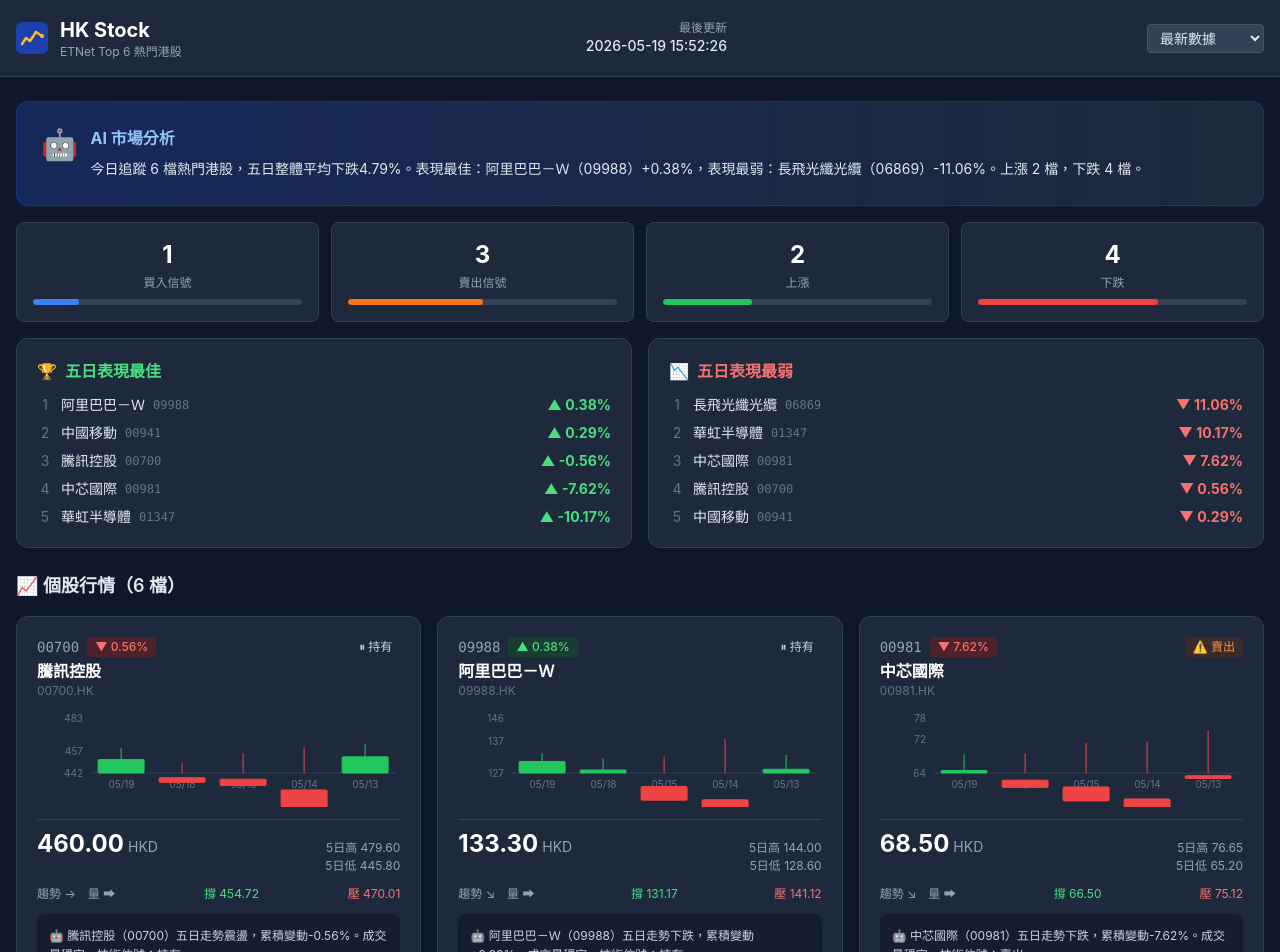
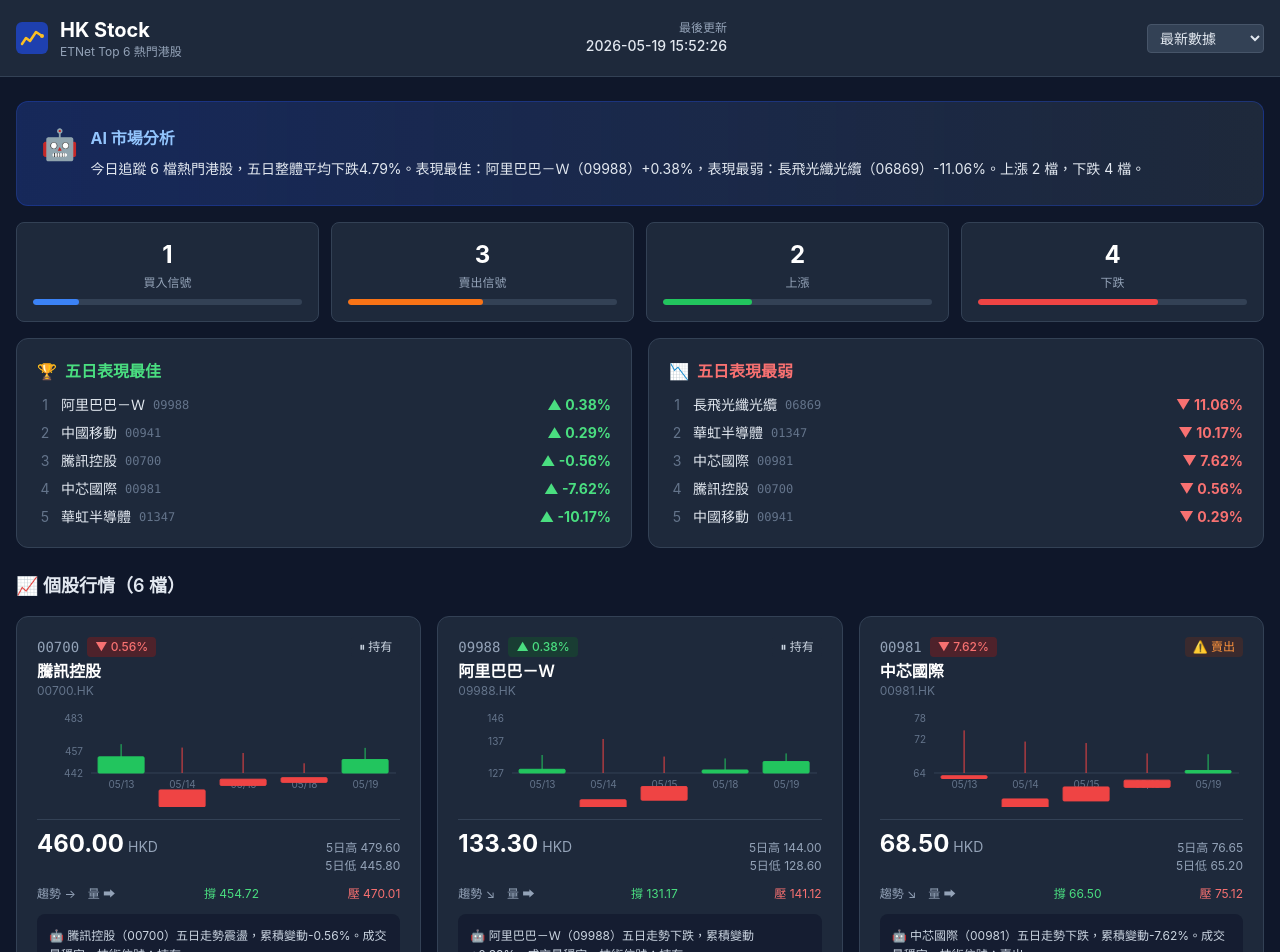
Before and after one commit to 88flytomoney-ctrl/hkstock, a React (Vite) app: page / in a window 1280 px wide. Shown: the top 952 px of the page. Built offline with nearby package versions, Linux system fonts and the light colour scheme.

Commit message:
fix: remove data reverse - dates were inverted

```diff
--- a/src/components/MiniChart.jsx
+++ b/src/components/MiniChart.jsx
@@ -43,8 +43,7 @@ function Candlestick({ x, y, width, height, payload }) {
 }
 
 export default function MiniChart({ prices, isUp }) {
-  // Transform: reverse so oldest→newest (left to right)
-  const data = [...prices].reverse().map(p => ({
+  const data = prices.map(p => ({
     date: p.dateShort,
     open: p.open,
     high: p.high,
```
